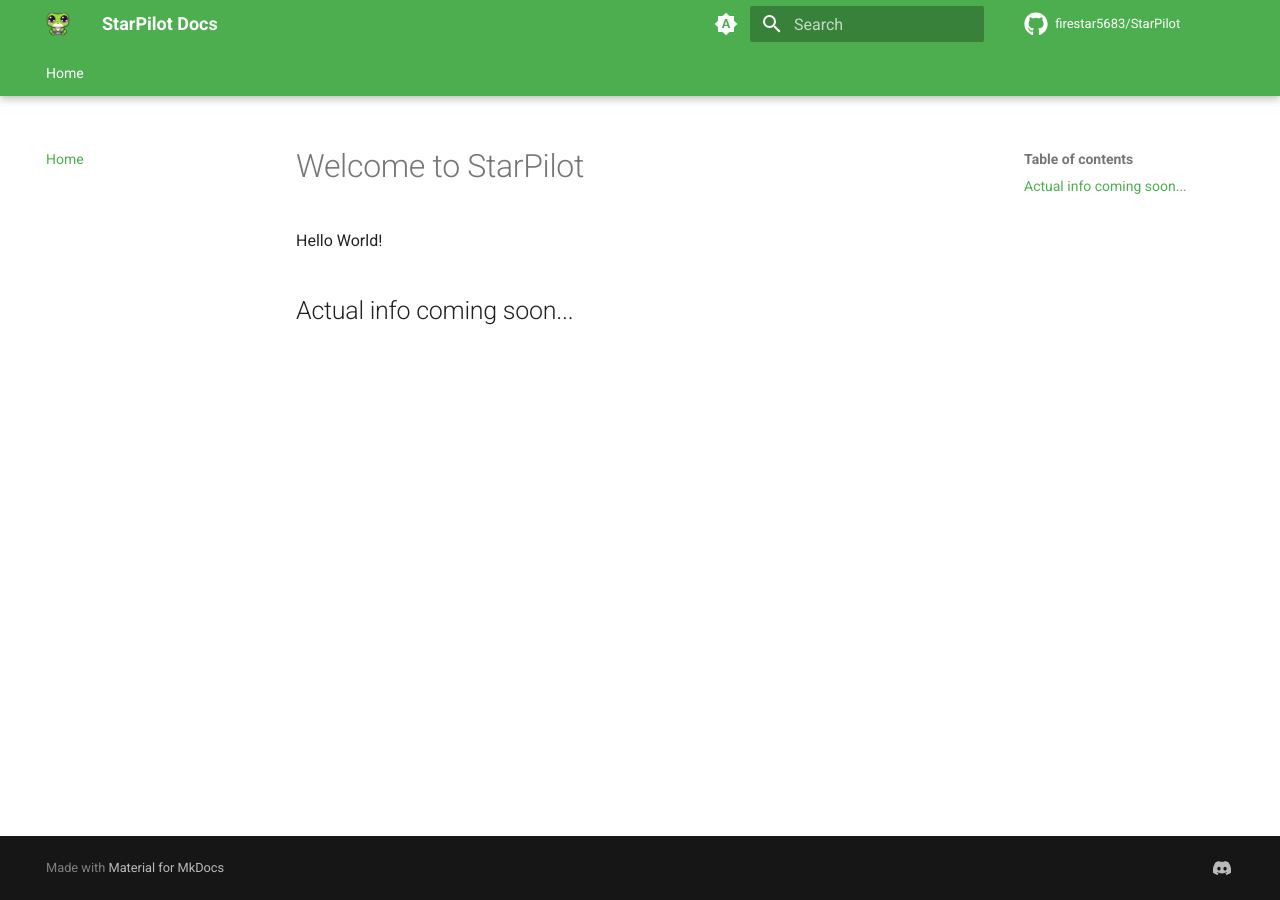
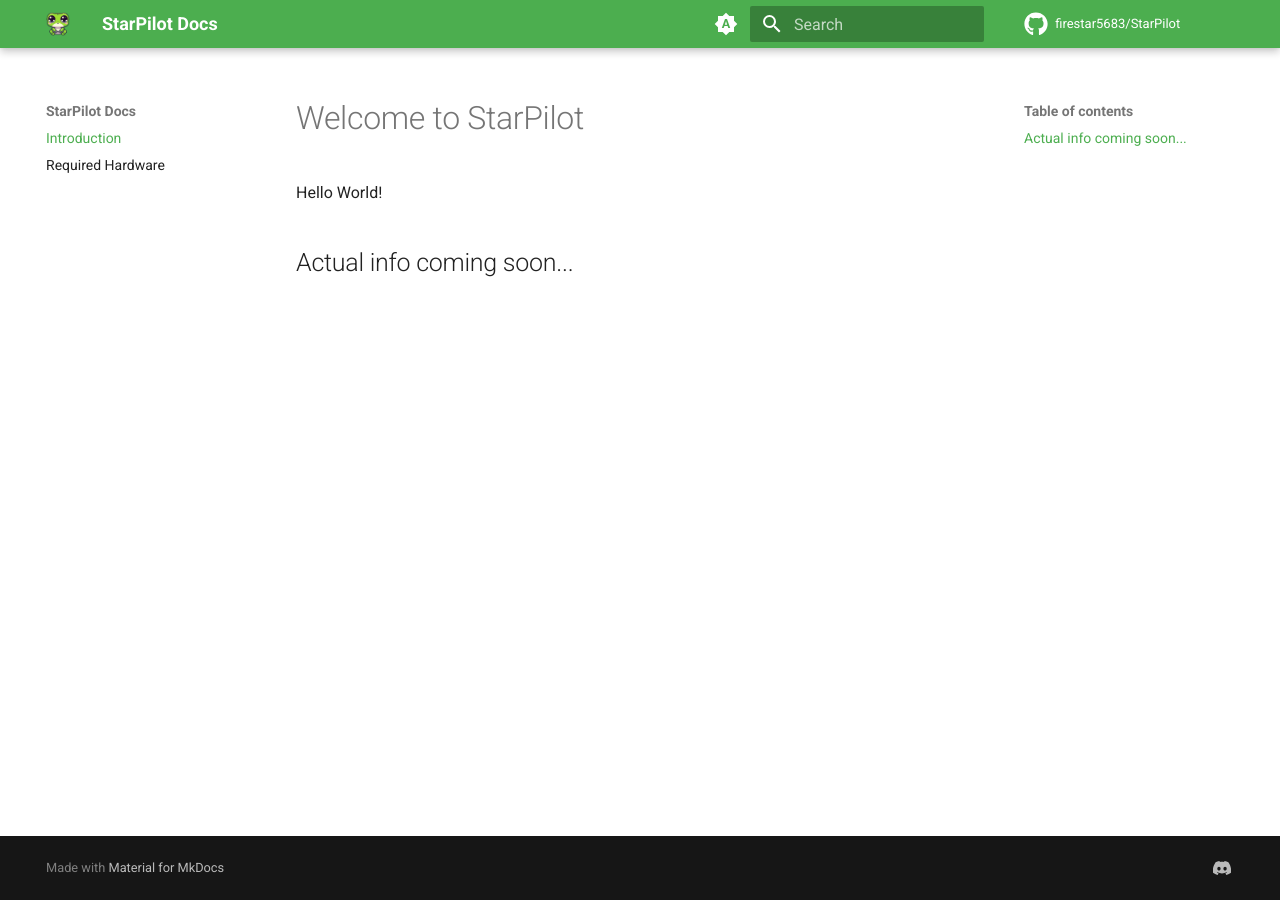
Before and after one commit to StarPilot-Docs/docs, an MkDocs documentation site: the page built from docs/index.md, in a window 1280 px wide. Built offline with MkDocs 1.6.1 and Material for MkDocs 9.7.7, drawn with Linux system fonts in a browser that asks for light colours; comment, search, counter and statistics services are not loaded.

Commit message:
Update mkdocs.yml

```diff
--- a/mkdocs.yml
+++ b/mkdocs.yml
@@ -4,7 +4,8 @@ site_name: StarPilot Docs
 site_url: https://starpilot.sherloaf.com
 
 nav:
-  - Home: index.md
+  - Introduction: index.md
+  - Required Hardware: hardware.md
 
 theme:
     name: material
@@ -42,8 +43,6 @@ theme:
 
     features:
         - navigation.instant
-        - navigation.tabs
-        - navigation.tabs.sticky
         - toc.follow
 
     plugin:
@@ -56,6 +55,11 @@ theme:
         repository: StarPilot-Docs/docs
         branch: main
 
+markdown_extensions:
+          - admonition
+          - pymdownx.details
+          - pymdownx.superfences
+
 repo_url: https://github.com/firestar5683/StarPilot
 repo_name: firestar5683/StarPilot
 
```
